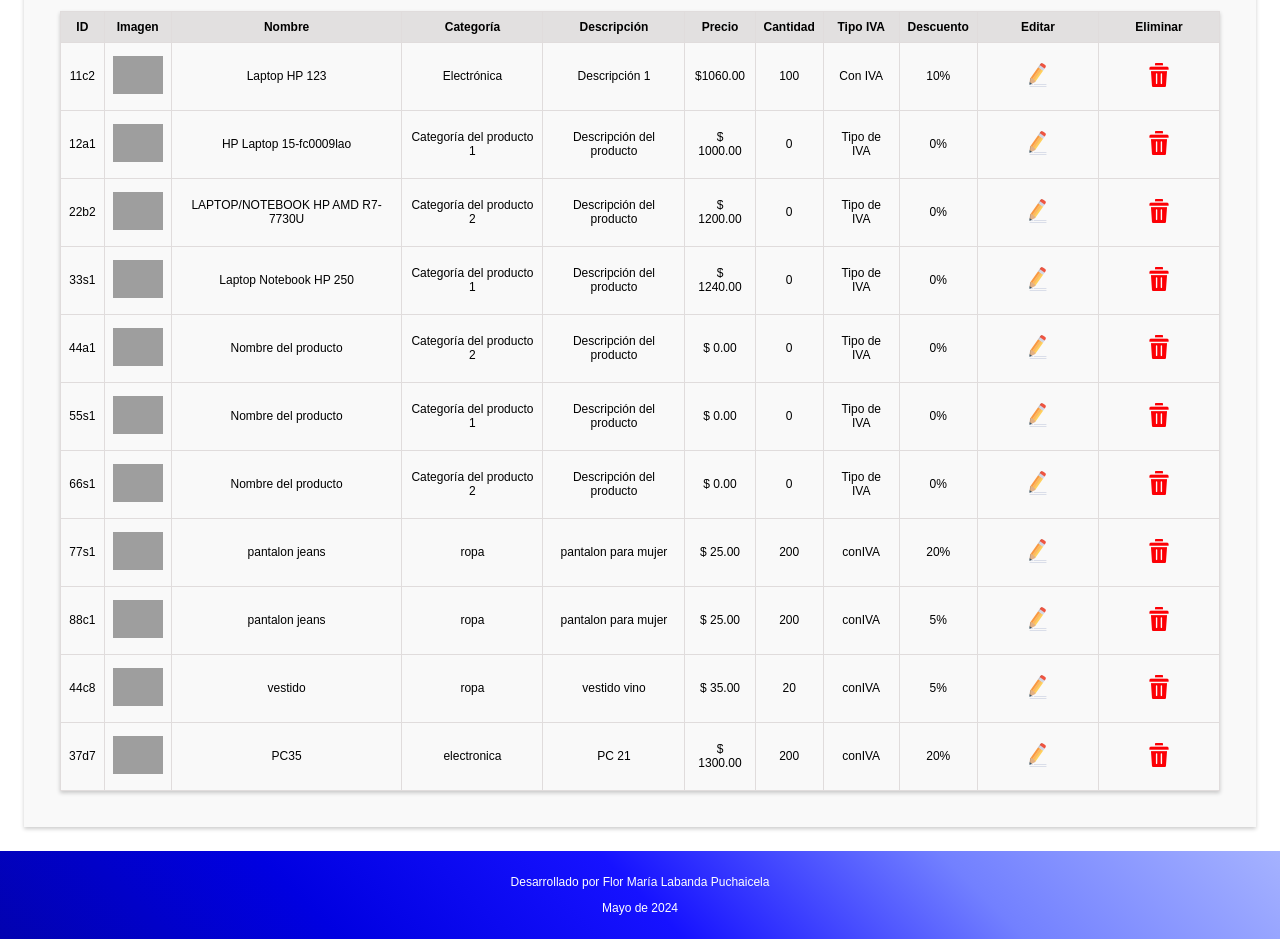
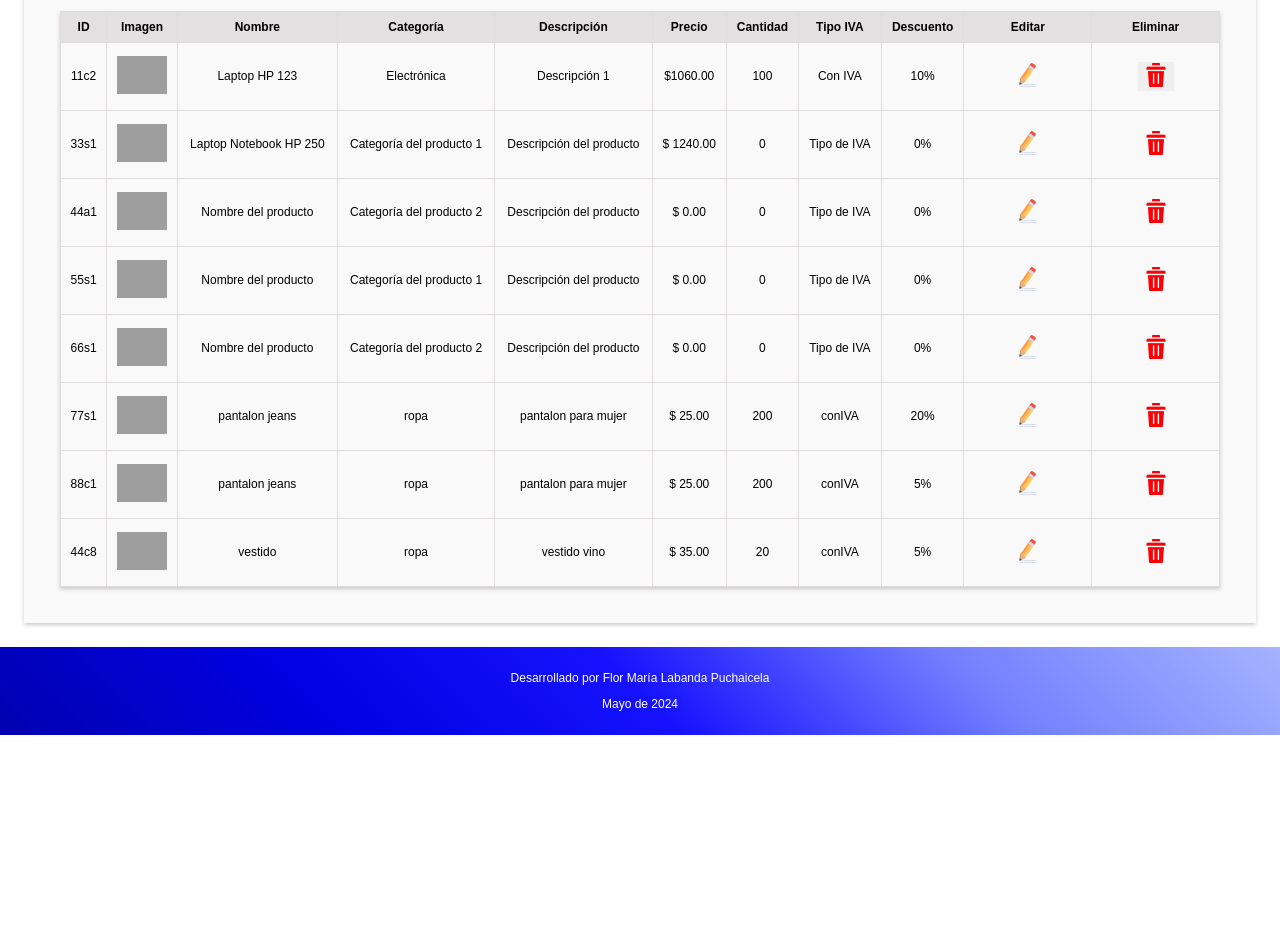
Before and after one commit to Mariq12/challenge-aluraGeek, a website with bundled scripts: page pages/listar.html in a window 1280 px wide. Shown: the part 320-1259 px from the top of the page. After the commit the page ends 1055 px from the top, so only its background shows below. Built offline with nearby package versions, Linux system fonts and the light colour scheme; data requests are answered from the project's data file; grey boxes are pictures that could not be loaded.

Commit message:
Eliimina los prodctos index

```diff
--- a/db.json
+++ b/db.json
@@ -1,27 +1,5 @@
 {
   "productos": [
-    {
-      "id": "12a1",
-      "url_imagen": "https://app.pardux.com/render/img-webp/107/premiumtech/Mesa-de-tr-653157614441c",
-      "nombre": "HP Laptop 15-fc0009lao",
-      "categoria": "Categoría del producto 1",
-      "descripcion": "Descripción del producto",
-      "precio": 1000,
-      "cantidad": 0,
-      "tipo_iva": "Tipo de IVA",
-      "descuento": 0
-    },
-    {
-      "id": "22b2",
-      "url_imagen": "https://www.computron.com.ec/wp-content/uploads/2023/08/15-FC0015LA-1.jpg",
-      "nombre": "LAPTOP/NOTEBOOK HP AMD R7-7730U",
-      "categoria": "Categoría del producto 2",
-      "descripcion": "Descripción del producto",
-      "precio": 1200,
-      "cantidad": 0,
-      "tipo_iva": "Tipo de IVA",
-      "descuento": 0
-    },
     {
       "id": "33s1",
       "url_imagen": "https://digitalbox.com.ec/5524-thickbox_default/laptop-notebook-hp-250-g7-intel-core-i3-ram-4gb-disco-hdd-1tb-1560-win-10.jpg",
@@ -98,17 +76,6 @@
       "cantidad": 20,
       "tipo_iva": "conIVA",
       "descuento": 5
-    },
-    {
-      "id": "37d7",
-      "url_imagen": "https://www.crucial.mx/content/dam/crucial/articles/for-pc-builders/new025-how-to-upgrade-your-pc/modern-gaming-pc.jpg.transform/medium-jpg/img.jpg",
-      "nombre": "PC35",
-      "categoria": "electronica",
-      "descripcion": "PC 21",
-      "precio": 1300,
-      "cantidad": 200,
-      "tipo_iva": "conIVA",
-      "descuento": 20
     }
   ]
 }
--- a/index.html
+++ b/index.html
@@ -33,7 +33,7 @@
                 <div class="full-width">
                     <h2>Mis Productos</h2>
                 </div>
-                <section class="productos" data-lista>
+                <section class="productos">
                     <article>
                         <figure class="card" alt="Producto">
                             <img
@@ -47,7 +47,7 @@
                                 <p class="card-container--title">Laptop HP 123</p>
                                 <div class="card-container--value">
                                     <p>$ 1060.00</p>
-                                    <img class="card-container--icon" src="./assets/icons/borrar.png" alt="Icono de eliminar">
+                                    <img class="card-container--icon" src="./assets/icons/borrar.png" data-remove="true" data-id="${id}"/>
                                 </div>
                             </figcaption>
                         </figure>
@@ -65,5 +65,6 @@
         </section>
         <script src="../js/index.js" type="module"></script>
         <script src="../js/mostrar.js" type="module"></script>
+        <script src="../js/eliminarProducto.js" type="module"></script>
     </body>
 </html>
--- a/js/conectaAPI.js
+++ b/js/conectaAPI.js
@@ -7,7 +7,6 @@ async function listaProductos() {
                 "Content-type": "application/json"
             }
         });
-
         const conexionConvertida = await conexion.json();
         return conexionConvertida;
     } catch (error) {
@@ -15,7 +14,6 @@ async function listaProductos() {
         throw error;
     }
 }
-
 async function enviarProducto(url_imagen, nombre, categoria, descripcion, precio, cantidad, tipo_iva, descuento){
     const connection = await fetch('http://localhost:3001/productos', {
         method: 'POST',
@@ -32,14 +30,26 @@ async function enviarProducto(url_imagen, nombre, categoria, descripcion, precio
         })
     })
     const connectionConvert = connection.json();
-
     if(!connection.ok){
         throw new Error("No es posible enviar el video");
     }
-
     return connectionConvert;
 }
 
+// Agrega esta función para eliminar un producto
+async function eliminarProducto(id) {
+    const connection = await fetch(`http://localhost:3001/productos/${id}`, {
+        method: "DELETE",
+      });
+      const convertConnection = connection.json();
+
+      if (!connection.ok) {
+        throw new Error("No se ha podido eliminar el producto");
+      }
+
+      return convertConnection;
+    }
+
 export const conectaAPI={
-	listaProductos,enviarProducto
+	listaProductos,enviarProducto,eliminarProducto
 }
--- a/js/crearProducto.js
+++ b/js/crearProducto.js
@@ -16,10 +16,10 @@ async function crearProducto(evento) {
     const tipo_iva = document.querySelector("[data-tipo_iva]").value;
     const descuento = parseFloat(document.querySelector("[data-descuento]").value);
 
-
+    const itemId = crypto.randomUUID();
 
     try {
-       await conectaAPI.enviarProducto(url_imagen, nombre, categoria, descripcion, precio, cantidad, tipo_iva, descuento);
+       await conectaAPI.enviarProducto(temId, url_imagen, nombre, categoria, descripcion, precio, cantidad, tipo_iva, descuento);
 
         // Redirigir a la página de confirmación
         window.location.href = "../pages/producto-registrado.html";
--- a/pages/listar.html
+++ b/pages/listar.html
@@ -62,9 +62,9 @@
                                 </figure>
                             </td>
                             <td class="container-icons">
-                                <figure class="icon-eliminar">
+                                <button class="icon-eliminar" onclick="eliminarProducto('${producto.id}')">
                                     <img src="..\assets\icons\borrar.png" alt="Icono de eliminar">
-                                </figure>
+                                </button>
                             </td>
                         </tr>
                     </table>
--- a/styles/listar.css
+++ b/styles/listar.css
@@ -49,3 +49,8 @@ th {
 .icons:hover {
     transform: scale(1.2);
 }
+/* Agrega este estilo para cambiar el cursor cuando se pase sobre los botones de eliminar */
+.icon-eliminar {
+    cursor: pointer;
+    border: none;
+}
```
Also changed, not shown: js/eliminarProducto.js (added, +15 -0 lines), js/mostrar.js (+4 -4 lines).
